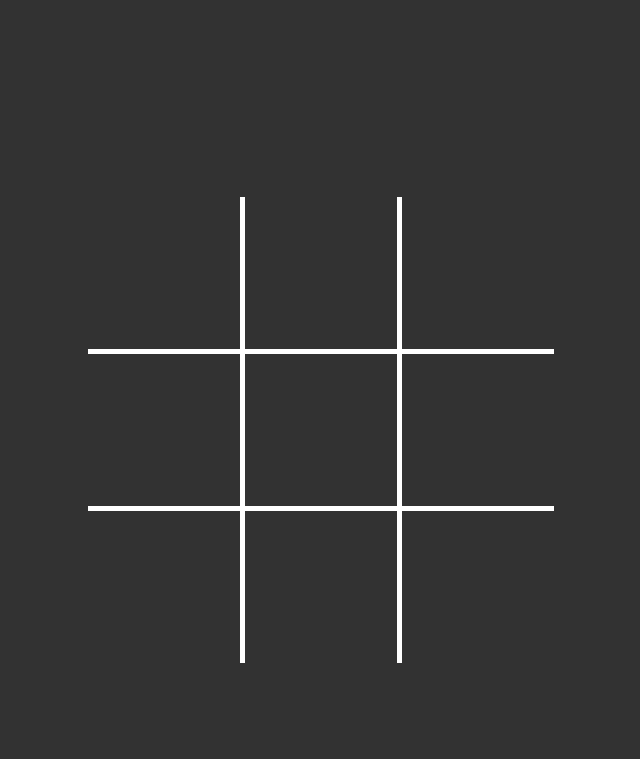
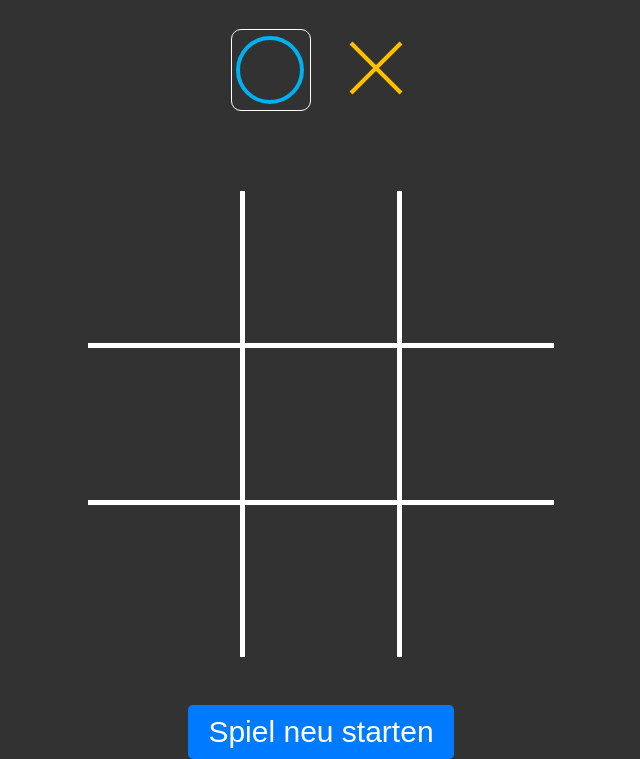
Before and after one commit to ThomasHaberkorn/tic-tac-toe, a plain HTML site: page index.html in a window 1280 px wide. Shown: the part 100-859 px from the top of the page, without its empty margins (319-959 px from the left). Before the commit the page ends 800 px from the top, so only its background shows below. Drawn offline with Linux system fonts and the light colour scheme.

Commit message:
final commit

```diff
--- a/index.html
+++ b/index.html
@@ -10,9 +10,13 @@
 
 <body onload="init()">
     <h1>Tic Tac Toe</h1>
+    <div class="currentPlayer">
+        <div class="currentPlayerCircle" id="currentPlayerCircle"></div>
+        <div class="currentPlayerCross" id="currentPlayerCross"></div>
+    </div>
     <div id="content"></div>
 
-
+    <div class="resetButton mt-48"><button onclick="neustartSpiel()">Spiel neu starten</button></div>
     <script src="script.js">
 
     </script>
--- a/script.js
+++ b/script.js
@@ -4,6 +4,7 @@ let currentPlayer = "circle";
 
 function init() {
     render();
+    currentPlayerCard();
 }
 
 function render() {
@@ -21,20 +22,28 @@ function render() {
     contentDiv.innerHTML = tableHtml;
 }
 
-// function fillField(index, tdElement) {
-//     if (!fields[index]) {
-//         fields[index] = currentPlayer;
-//         if (currentPlayer === "circle") {
-//             tdElement.innerHTML = generateCircleSVG();
-//             currentPlayer = "cross";
-//         } else {
-//             tdElement.innerHTML = generateCrossSVG();
-//             currentPlayer = "circle";
-//         }
-//         // Entfernen des onclick-Attributs, um zu verhindern, dass das Feld erneut belegt wird
-//         tdElement.removeAttribute("onclick");
-//     }
-// }
+function currentPlayerCard() {
+    document.getElementById("currentPlayerCircle").innerHTML =
+        generateCircleSVG();
+    document.getElementById("currentPlayerCross").innerHTML =
+        generateCrossSVG();
+    if (currentPlayer == "circle") {
+        document.getElementById("currentPlayerCircle").classList.add("active");
+        document
+            .getElementById("currentPlayerCross")
+            .classList.remove("active");
+    } else {
+        document
+            .getElementById("currentPlayerCircle")
+            .classList.remove("active");
+        document.getElementById("currentPlayerCross").classList.add("active");
+    }
+}
+
+function neustartSpiel() {
+    fields = [null, null, null, null, null, null, null, null, null];
+    render();
+}
 
 function generateCircleSVG() {
     const circleColor = "#00B0EF";
@@ -175,4 +184,5 @@ function handleClick(index, tdElement) {
             }
         }
     }
+    currentPlayerCard();
 }
--- a/style.css
+++ b/style.css
@@ -10,7 +10,7 @@ h1 {
     text-align: center;
 }
 #content {
-    margin-top: 200px;
+    margin-top: 80px;
     display: flex;
     justify-content: center;
     align-items: center;
@@ -49,39 +49,53 @@ table tr td:last-child {
     border-right: 0;
 }
 
-.circle {
-    color: blue;
+.currentPlayer {
+    display: flex;
+    justify-content: center;
+    align-items: center;
 }
 
-.cross {
-    color: red;
+#currentPlayerCircle {
+    margin-right: 15px;
 }
 
-/*
-body {
-    background-color: #323232;
-    font-family: 'Open Sans', sans-serif;
+#currentPlayerCross {
+    margin-left: 15px;
 }
 
-  table {
-    border-collapse: separate;
-    border-spacing: 0;
-    border: 5px solid white;
+.active {
+    padding-top: 5px;
+    padding-left: 3.5px;
+
+    width: 75px;
+    height: 75px;
+    border: 1px solid white;
+    border-radius: 10px;
 }
 
-  table, th, td {
-    border: 0;
+.resetButton {
+    display: flex;
+    justify-content: center;
+    align-items: center;
 }
 
-  td {
-    padding: 0;
+.mt-48 {
+    margin-top: 48px;
 }
 
-  .circle, .cross {
-    color: white;
+/* Stil für den Button */
+button {
+    padding: 10px 20px;
+    background-color: #007bff; /* Hintergrundfarbe */
+    color: white; /* Textfarbe */
+    border: none;
+    border-radius: 5px;
+    cursor: pointer;
+    font-size: 30px;
+    transition: background-color 0.3s ease; /* Animationseffekt */
 }
 
-  .circle::before, .cross::before {
-    content: attr(data-content);
+/* Stil für den Button beim Hovern */
+button:hover {
+    background-color: #0056b3; /* Dunklere Hintergrundfarbe */
 }
-   */
```
Lines whose indentation alone changed are shown as unchanged.
